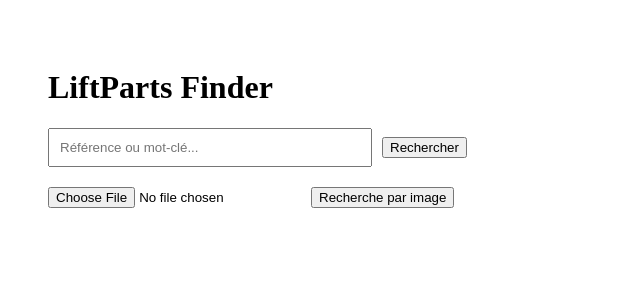
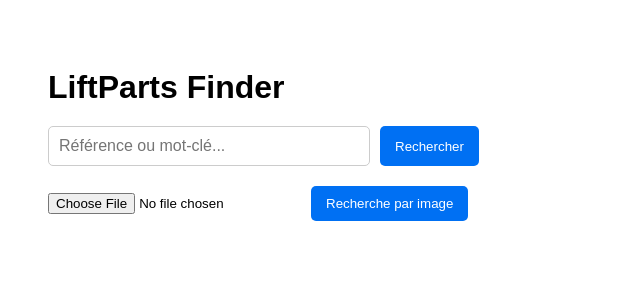
Before and after one commit to Zied-LPF/liftparts-finder, a Next.js app: page / in a window 1280 px wide. Shown: the top 300 px of the page, without its empty margins (0-640 px from the left). Built offline with nearby package versions, Linux system fonts and the light colour scheme.

Commit message:
UI finale: ligne par fournisseur, image+titre+score, UI propre Vercel-ready

```diff
--- a/pages/index.tsx
+++ b/pages/index.tsx
@@ -9,6 +9,8 @@ type Result = {
   image: string | null
   fallbackImage: string
   link: string
+  score: number
+  exactMatch: boolean
 }
 
 export default function Home() {
@@ -32,11 +34,11 @@ export default function Home() {
     if(!file) return
     setLoading(true)
     try{
-      const worker = await createWorker({ logger:m=>console.log(m)})
+      const worker = await createWorker({ logger:m=>console.log(m) })
       await worker.load()
       await worker.loadLanguage("fra+eng")
       await worker.initialize("fra+eng")
-      await worker.setParameters({tessedit_pageseg_mode:PSM.SINGLE_BLOCK})
+      await worker.setParameters({ tessedit_pageseg_mode:PSM.SINGLE_BLOCK })
       const { data:{ text } } = await worker.recognize(file)
       await worker.terminate()
       const queryFromImage = text.trim()
@@ -49,30 +51,36 @@ export default function Home() {
   }
 
   return (
-    <div style={{ padding:40 }}>
-      <h1>LiftParts Finder</h1>
+    <div style={{ padding:40, fontFamily:"Arial, sans-serif" }}>
+      <h1 style={{ fontSize:32, marginBottom:20 }}>LiftParts Finder</h1>
 
-      <div style={{ marginBottom:20 }}>
+      <div style={{ marginBottom:20, display:"flex", gap:10 }}>
         <input type="text" value={query} onChange={e=>setQuery(e.target.value)}
           onKeyDown={e=>e.key==="Enter" && handleSearchText()}
-          placeholder="Référence ou mot-clé..." style={{padding:10,width:300}}/>
-        <button onClick={handleSearchText} style={{marginLeft:10}}>Rechercher</button>
+          placeholder="Référence ou mot-clé..."
+          style={{padding:10, width:300, fontSize:16, borderRadius:5, border:"1px solid #ccc"}}/>
+        <button onClick={handleSearchText} style={{ padding:"10px 15px", borderRadius:5, background:"#0070f3", color:"#fff", border:"none", cursor:"pointer"}}>Rechercher</button>
       </div>
 
-      <div style={{ marginBottom:20 }}>
+      <div style={{ marginBottom:20, display:"flex", gap:10, alignItems:"center" }}>
         <input type="file" accept="image/*" onChange={e=>setFile(e.target.files?.[0]||null)} />
-        <button onClick={handleSearchImage} style={{marginLeft:10}}>Recherche par image</button>
+        <button onClick={handleSearchImage} style={{ padding:"10px 15px", borderRadius:5, background:"#0070f3", color:"#fff", border:"none", cursor:"pointer"}}>Recherche par image</button>
       </div>
 
       {loading && <p>Recherche en cours...</p>}
 
-      {results.map((r,i)=>(
-        <div key={i} style={{ marginTop:20 }}>
-          <h3>{r.supplier}</h3>
-          <p>{r.title}</p>
-          <a href={r.link} target="_blank" rel="noopener noreferrer">Voir produit</a>
-        </div>
-      ))}
+      <div style={{ marginTop:20, display:"flex", flexDirection:"column", gap:15 }}>
+        {results.map((r,i)=>(
+          <a key={i} href={r.link} target="_blank" rel="noopener noreferrer" style={{ display:"flex", alignItems:"center", gap:15, padding:10, border:"1px solid #eee", borderRadius:5, textDecoration:"none", color:"#000" }}>
+            <img src={r.image||r.fallbackImage||"/no-image.png"} alt={r.title} style={{ width:60, height:60, objectFit:"contain", borderRadius:5, background:"#f5f5f5"}}/>
+            <div style={{ flex:1 }}>
+              <div style={{ fontWeight:600, fontSize:16 }}>{r.title}</div>
+              <div style={{ fontSize:14, color:"#555" }}>{r.supplier}</div>
+            </div>
+            <div style={{ fontSize:14, fontWeight:600, color:"#0070f3" }}>{r.score}</div>
+          </a>
+        ))}
+      </div>
 
       {!loading && results.length===0 && (query||file) && <p>Aucun résultat trouvé</p>}
     </div>
```
